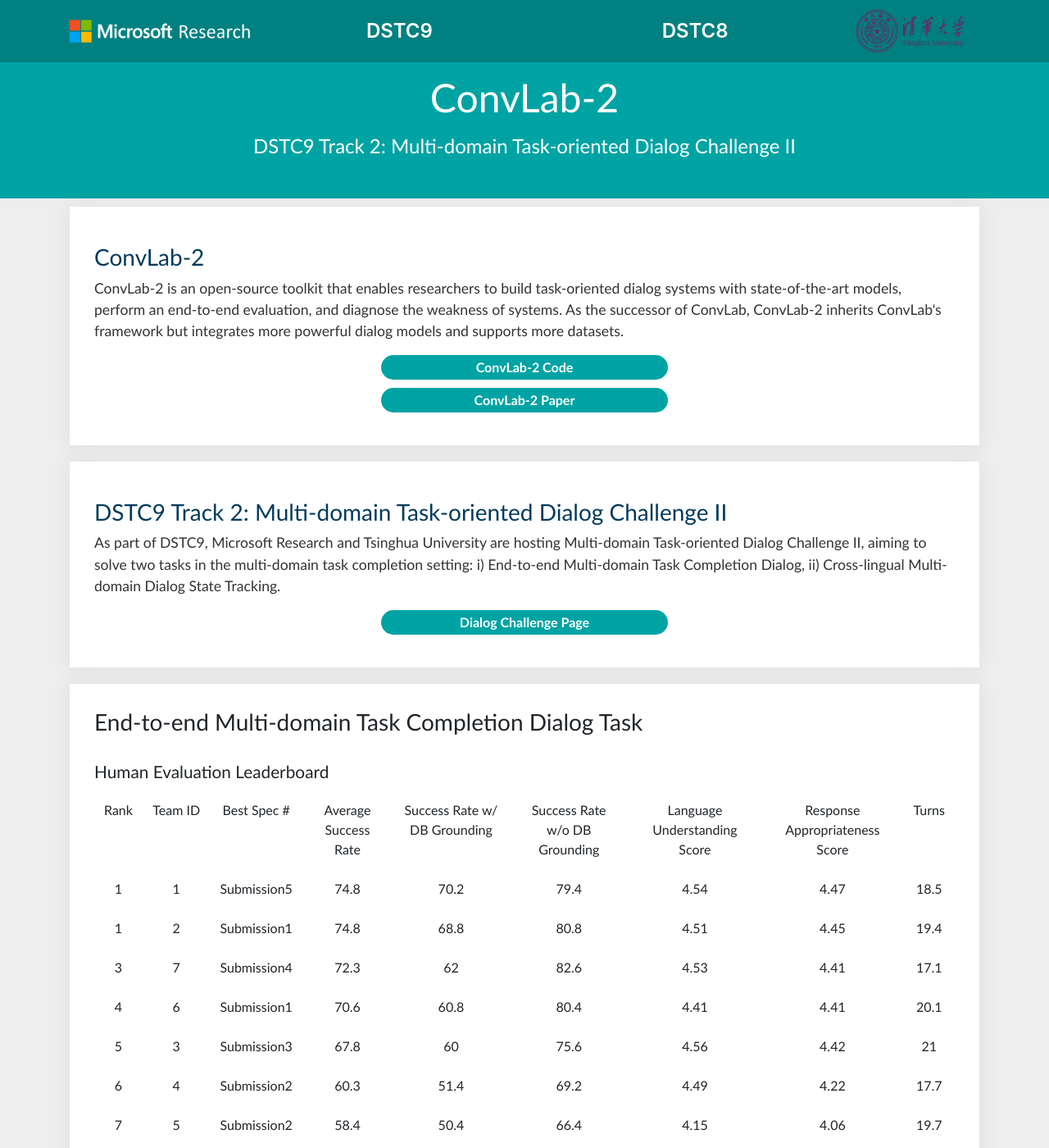
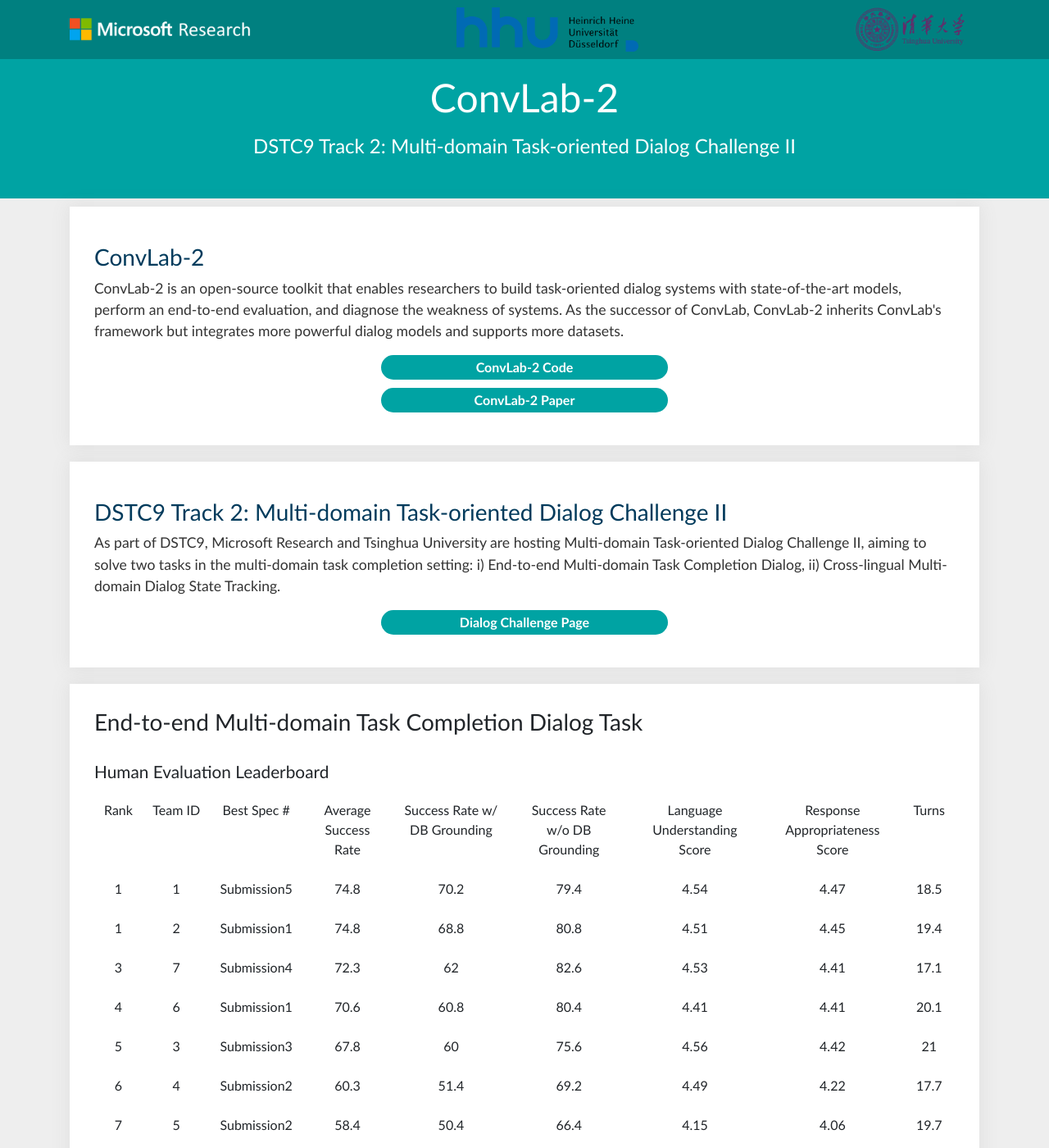
Before and after one commit to ConvLab/convlab.github.io, a Jekyll site: the page built from index.md, in a window 1280 px wide and 1400 px high. Shown: the whole window at 82% size. Built offline with Jekyll 4.4.1, drawn with Linux system fonts in a browser that asks for light colours.

Commit message:
Add HHU logo

```diff
--- a/_includes/header.html
+++ b/_includes/header.html
@@ -7,6 +7,12 @@
       height: 14%;
       width: 20%;
       float: left;
+    }
+    img.center {
+      height: 14%;
+      width: 20%;
+      float: fixed;
+      margin: 0 auto;
     }
     img.half2 {
       height: 7%;
@@ -82,10 +88,11 @@
       <button class="navbar-toggler navbar-toggler-right" type="button" data-toggle="collapse" data-target="#navbarResponsive" aria-controls="navbarResponsive" aria-expanded="false" aria-label="Toggle navigation">
           <span class="navbar-toggler-icon"></span>
       </button>
-      <button class="btn2 actionBtn2" onclick="location.href='index.html'" type="button">
+      <!-- <button class="btn2 actionBtn2" onclick="location.href='index.html'" type="button">
         DSTC9</button>
       <button class="btn2 actionBtn2" onclick="location.href='about.html'" type="button">
-          DSTC8</button>
+          DSTC8</button> -->
+      <img class='center' src='assets/images/hhu_transparent.png' alt="Heinrich Heine University">
       <img class='half2' src='assets/images/tsinghua_transparent.png' alt="Tsinghua University">
       <!-- <div class="collapse navbar-collapse" id="navbarResponsive">
         <ul class="navbar-nav ml-auto"?>
```
Also changed, not shown: assets/images/hhu_transparent.png (added).
